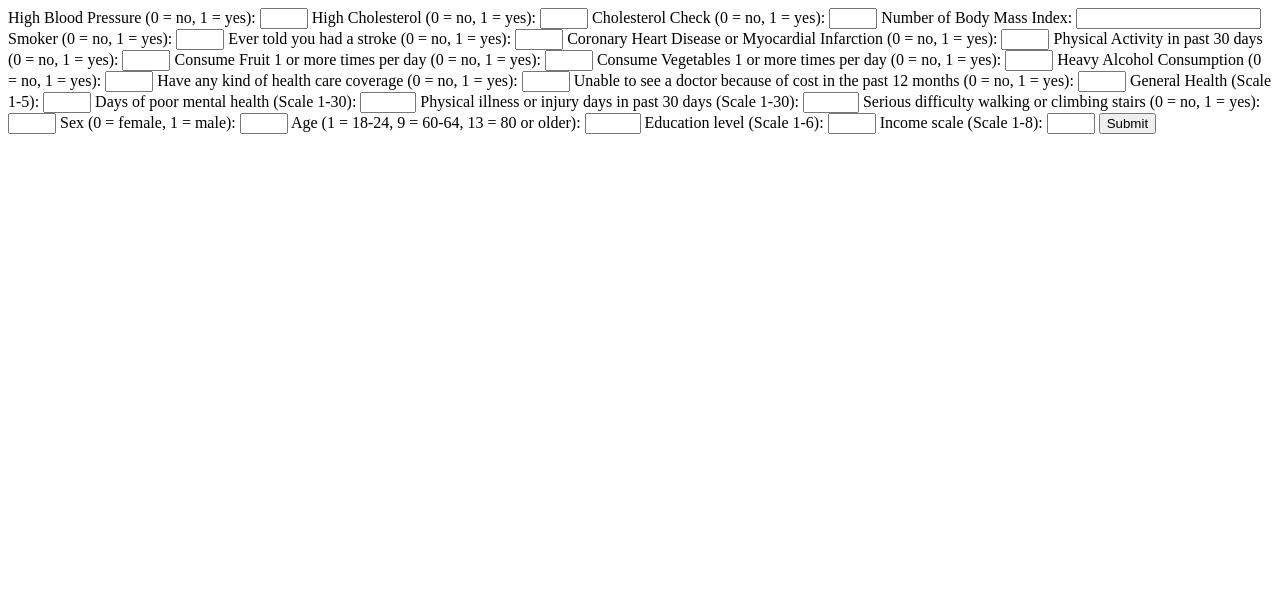
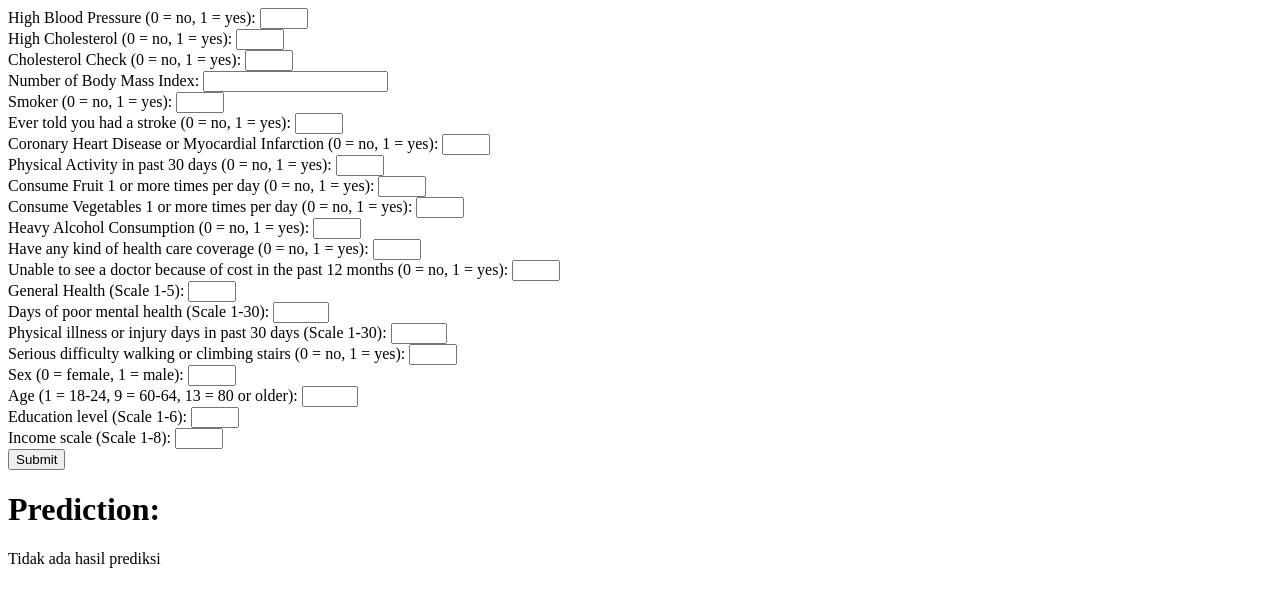
Before and after one commit to AvanFabian/Diabetes, a Laravel app: page /diabetes in a window 1280 px wide. Shown: the top 607 px of the page. Run offline with Laravel 10, Linux system fonts and the light colour scheme; some libraries are stand-ins or nearby versions.

Commit message:
prediksi (-persen)

```diff
--- a/diabetes-app/app/Http/Controllers/DiabetesPredictionController.php
+++ b/diabetes-app/app/Http/Controllers/DiabetesPredictionController.php
@@ -11,9 +11,6 @@ class DiabetesPredictionController extends Controller
     {
         // Ambil data dari formulir
         $data = $request->all();
-        // echo 'data:' . $data . '<br>';
-        dd($data); // Cek data yang diterima
-
         // Panggil API Python
         $client = new Client();
         # Kirim data ke API Python (sebelumnya harus dijalankan dulu API Python-nya)
@@ -24,7 +21,7 @@ class DiabetesPredictionController extends Controller
 
         // Ambil hasil prediksi dari respons API
         $prediction = json_decode($response->getBody(), true)['prediction'];
-
+        // dd($prediction);
         // Tampilkan hasil prediksi
         return view('FormDiabetes.index', ['prediction' => $prediction]);
     }
--- a/diabetes-app/app/Http/Middleware/VerifyCsrfToken.php
+++ b/diabetes-app/app/Http/Middleware/VerifyCsrfToken.php
@@ -12,6 +12,6 @@ class VerifyCsrfToken extends Middleware
      * @var array<int, string>
      */
     protected $except = [
-        //
+        '*'
     ];
 }
--- a/diabetes-app/resources/views/FormDiabetes/index.blade.php
+++ b/diabetes-app/resources/views/FormDiabetes/index.blade.php
@@ -1,80 +1,103 @@
 @extends('layouts.app')
 @section('content')
    <main>
-      <form id="diabetesForm" action="/predict-diabetes" method="POST"
-         onsubmit="submitForm()>
-         @csrf
+      <form id="diabetesForm" action="/predict" method="POST" onsubmit="submitForm()">
          <label for="HighBP">High Blood Pressure (0 = no, 1 = yes):</label>
          <input type="number" name="HighBP" min="0" max="1" required>
+         <br>
 
          <label for="HighChol">High Cholesterol (0 = no, 1 = yes):</label>
          <input type="number" name="HighChol" min="0" max="1" required>
+         <br>
 
          <label for="CholCheck">Cholesterol Check (0 = no, 1 = yes):</label>
          <input type="number" name="CholCheck" min="0" max="1" required>
+         <br>
 
          <label for="Bmi">Number of Body Mass Index:</label>
          <input type="number" name="Bmi" required>
+         <br>
 
          <label for="Smoker">Smoker (0 = no, 1 = yes):</label>
          <input type="number" name="Smoker" min="0" max="1" required>
+         <br>
 
          <label for="Stroke">Ever told you had a stroke (0 = no, 1 = yes):</label>
          <input type="number" name="Stroke" min="0" max="1" required>
+         <br>
 
          <label for="HeartDiseaseorAttack">Coronary Heart Disease or Myocardial Infarction (0 = no, 1 = yes):</label>
          <input type="number" name="HeartDiseaseorAttack" min="0" max="1" required>
+         <br>
 
          <label for="PhysActivity">Physical Activity in past 30 days (0 = no, 1 = yes):</label>
          <input type="number" name="PhysActivity" min="0" max="1" required>
+         <br>
 
          <label for="Fruits">Consume Fruit 1 or more times per day (0 = no, 1 = yes):</label>
          <input type="number" name="Fruits" min="0" max="1" required>
+         <br>
 
          <label for="Veggies">Consume Vegetables 1 or more times per day (0 = no, 1 = yes):</label>
          <input type="number" name="Veggies" min="0" max="1" required>
+         <br>
 
          <label for="HvyAlcoholConsump">Heavy Alcohol Consumption (0 = no, 1 = yes):</label>
          <input type="number" name="HvyAlcoholConsump" min="0" max="1" required>
+         <br>
 
          <label for="AnyHealthcare">Have any kind of health care coverage (0 = no, 1 = yes):</label>
          <input type="number" name="AnyHealthcare" min="0" max="1" required>
+         <br>
 
          <label for="NoDocbcCost">Unable to see a doctor because of cost in the past 12 months (0 = no, 1 = yes):</label>
          <input type="number" name="NoDocbcCost" min="0" max="1" required>
+         <br>
 
          <label for="GenHlth">General Health (Scale 1-5):</label>
          <input type="number" name="GenHlth" min="1" max="5" required>
+         <br>
 
          <label for="MentHlth">Days of poor mental health (Scale 1-30):</label>
          <input type="number" name="MentHlth" min="1" max="30" required>
+         <br>
 
          <label for="PhysHlth">Physical illness or injury days in past 30 days (Scale 1-30):</label>
          <input type="number" name="PhysHlth" min="1" max="30" required>
+         <br>
 
          <label for="DiffWalk">Serious difficulty walking or climbing stairs (0 = no, 1 = yes):</label>
          <input type="number" name="DiffWalk" min="0" max="1" required>
+         <br>
 
          <label for="Sex">Sex (0 = female, 1 = male):</label>
          <input type="number" name="Sex" min="0" max="1" required>
+         <br>
 
          <label for="Age">Age (1 = 18-24, 9 = 60-64, 13 = 80 or older):</label>
          <input type="number" name="Age" min="1" max="13" required>
+         <br>
 
          <label for="Education">Education level (Scale 1-6):</label>
          <input type="number" name="Education" min="1" max="6" required>
+         <br>
 
          <label for="Income">Income scale (Scale 1-8):</label>
          <input type="number" name="Income" min="1" max="8" required>
+         <br>
+
          <button type="submit">Submit</button>
       </form>
-
+      <h1>Prediction:</h1>
+      @if (isset($prediction))
+         <p>Hasil Prediksi: {{ $prediction[0] }}</p>
+      @else
+         <p>Tidak ada hasil prediksi</p>
+      @endif
    </main>
 
    <script>
       function submitForm() {
-         // Mendapatkan token CSRF
-         var csrfToken = document.querySelector('meta[name="csrf-token"]').content;
          // Mendapatkan nilai-nilai input
          var HighBP = document.getElementById('HighBP').value;
          var HighChol = document.getElementById('HighChol').value;
@@ -101,7 +124,6 @@
 
          // Membuat objek data untuk dikirimkan ke server atau diolah lebih lanjut
          var data = {
-            _token: csrfToken, // Menambahkan token CSRF ke dalam data
             HighBP: HighBP,
             HighChol: HighChol,
             CholCheck: CholCheck,
@@ -124,6 +146,7 @@
             Education: Education,
             Income: Income
          };
+         // Sebelum mengirimkan data, hilangkan token CSRF
          console.log(data);
          // Mengirimkan data menggunakan AJAX
          var xhr = new XMLHttpRequest();
--- a/diabetes-app/resources/views/welcome.blade.php
+++ b/diabetes-app/resources/views/welcome.blade.php
@@ -3,7 +3,6 @@
     <head>
         <meta charset="utf-8">
         <meta name="viewport" content="width=device-width, initial-scale=1">
-
         <title>Laravel</title>
 
         <!-- Fonts -->
--- a/diabetes-app/routes/web.php
+++ b/diabetes-app/routes/web.php
@@ -23,4 +23,12 @@ Route::get('/diabetes', function () {
 });
 
 # Dipake kalo mau nampilin hasil prediksi di halaman web dengan memanggil fungsi predict di DiabetesPredictionController
-Route::post('/predict-diabetes', [DiabetesPredictionController::class, 'predict']);
+// Route::post('/predict', [DiabetesPredictionController::class, 'predict']);
+
+Route::group(['middleware' => 'web'], function () {
+    // Route-route web lainnya dengan proteksi CSRF
+    Route::group(['middleware' => 'web', 'except' => 'csrf'], function () {
+        // Route untuk komunikasi dengan Flask
+        Route::post('/predict', [DiabetesPredictionController::class, 'predict']);
+    });
+});
```
Also changed, not shown: 2 other files.
